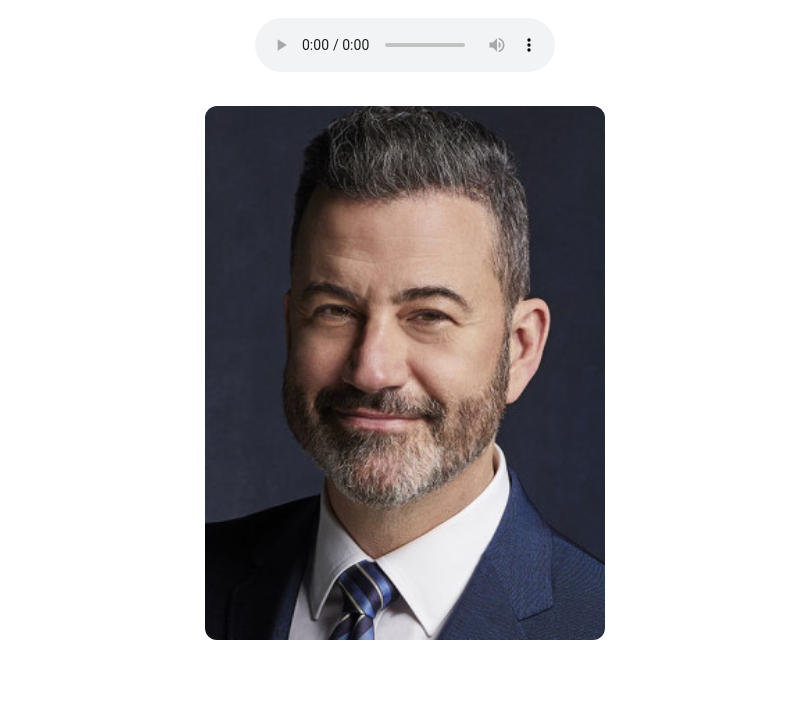
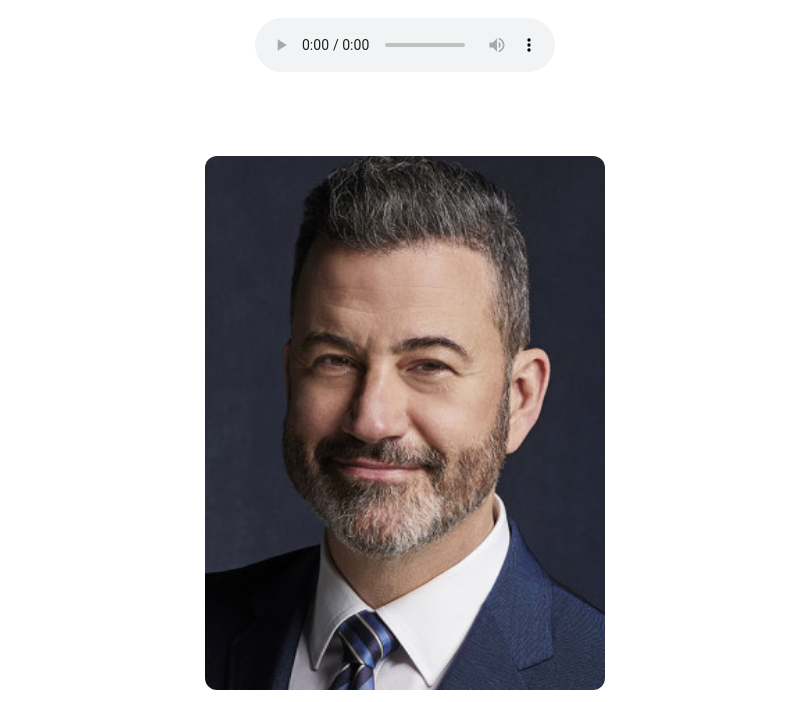
Before and after one commit to sjthouvenot2/kimmel, a plain HTML site: page index.html in a window 1280 px wide. Shown: the part 140-842 px from the top of the page, without its empty margins (235-1044 px from the left). Before the commit the page ends 800 px from the top, so only its background shows below. Drawn offline with Linux system fonts and the light colour scheme.

Commit message:
Update index.html

```diff
--- a/index.html
+++ b/index.html
@@ -14,9 +14,10 @@
   </audio>
 
   <!-- Image of Jimmy Kimmel -->
-  <div style="margin-top: 30px;">
+  <div style="margin-top: 80px;">
     <img src="kimmel.jpg" alt="Jimmy Kimmel" style="max-width: 400px; width: 100%; border-radius: 12px;">
   </div>
 
 </body>
+
 </html>
```
